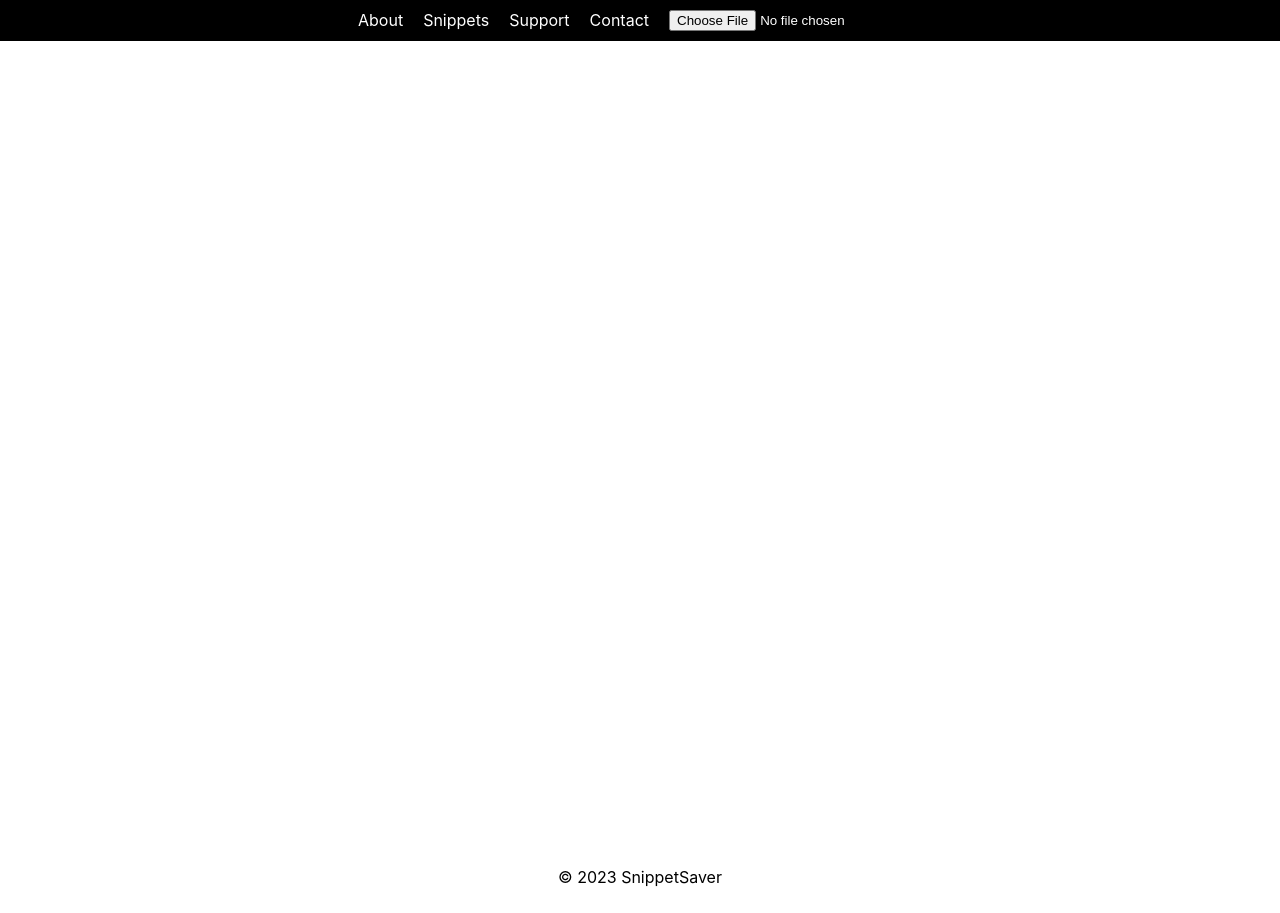
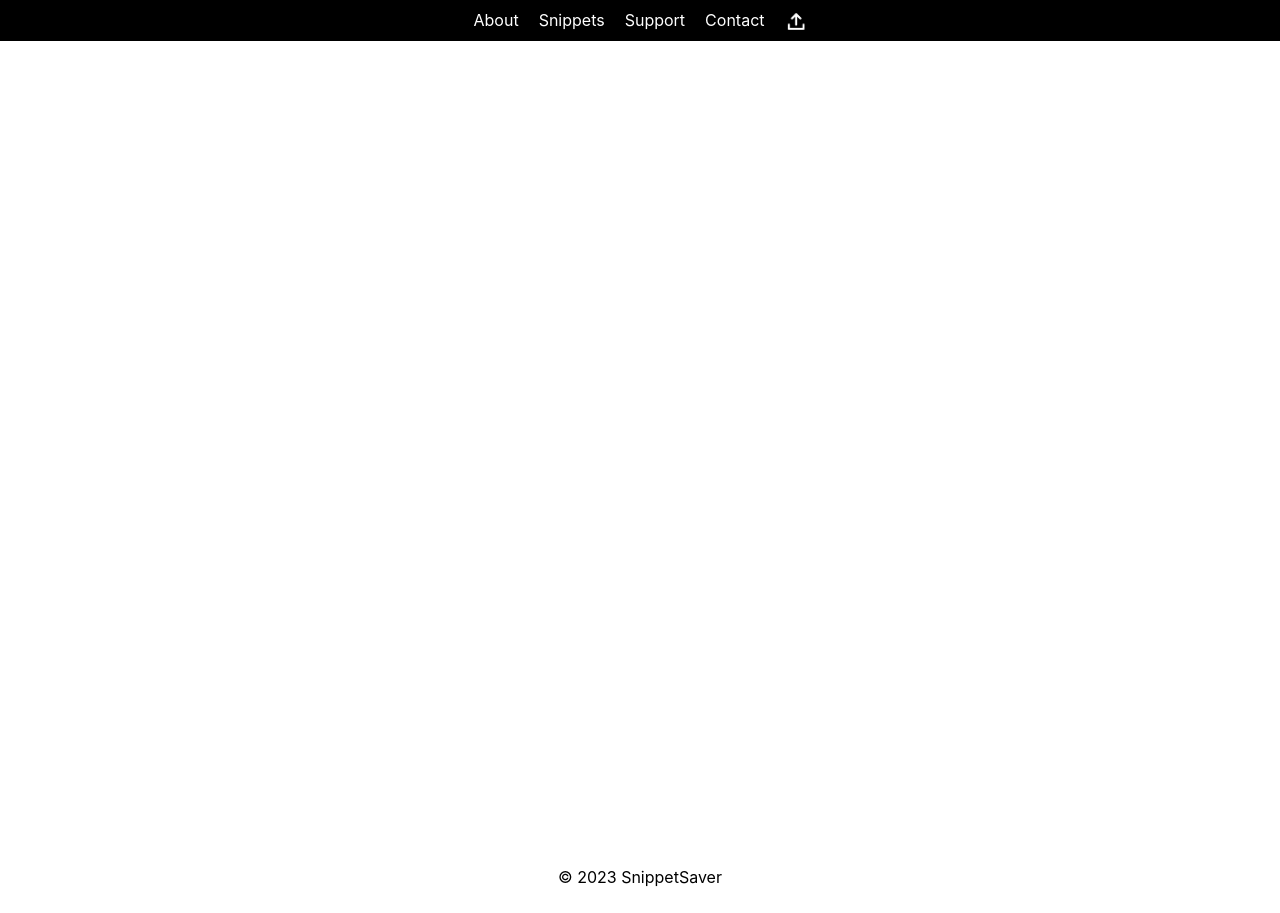
Before and after one commit to EdinMhc/snippet-saver-website, a React (Create React App) app: page / in a window 1280 px wide. Built offline with nearby package versions, Linux system fonts and the light colour scheme.

Commit message:
Add import functionality

```diff
--- a/src/Components/NavBar.js
+++ b/src/Components/NavBar.js
@@ -7,7 +7,12 @@ function NavBar({ onImport }) {
         if (file) {
           onImport(file);
         }
-      };
+    };
+
+    const triggerFileUpload = () => {
+        document.getElementById('fileInput').click();
+    };
+
     return (
         <nav>
             <div>
@@ -15,7 +20,13 @@ function NavBar({ onImport }) {
                 <a href="#snippets">Snippets</a>
                 <a href="#support">Support</a>
                 <a href="#contact">Contact</a>
-                <input type="file" accept=".json" onChange={handleFileChange} />
+                <img
+                    src="/uploadIconWhite.svg"
+                    alt="Upload"
+                    onClick={triggerFileUpload}
+                    style={{ cursor: 'pointer', width: '22px', height: '21px'}}
+                />
+                <input type="file" id="fileInput" accept=".json" onChange={handleFileChange} style={{ display: 'none' }} />
             </div>
         </nav>
     );
--- a/src/Components/SnippetsContent.js
+++ b/src/Components/SnippetsContent.js
@@ -16,7 +16,7 @@ function SnippetsContent({ snippet }) {
       } : {};
 
       const handleDragStart = (e) => {
-        e.stopPropagation(); // Prevents the drag event from bubbling up
+        e.stopPropagation();
     };
 
     return (
```
Also changed, not shown: public/uploadIcon.svg (added), public/uploadIconWhite.svg (added).
